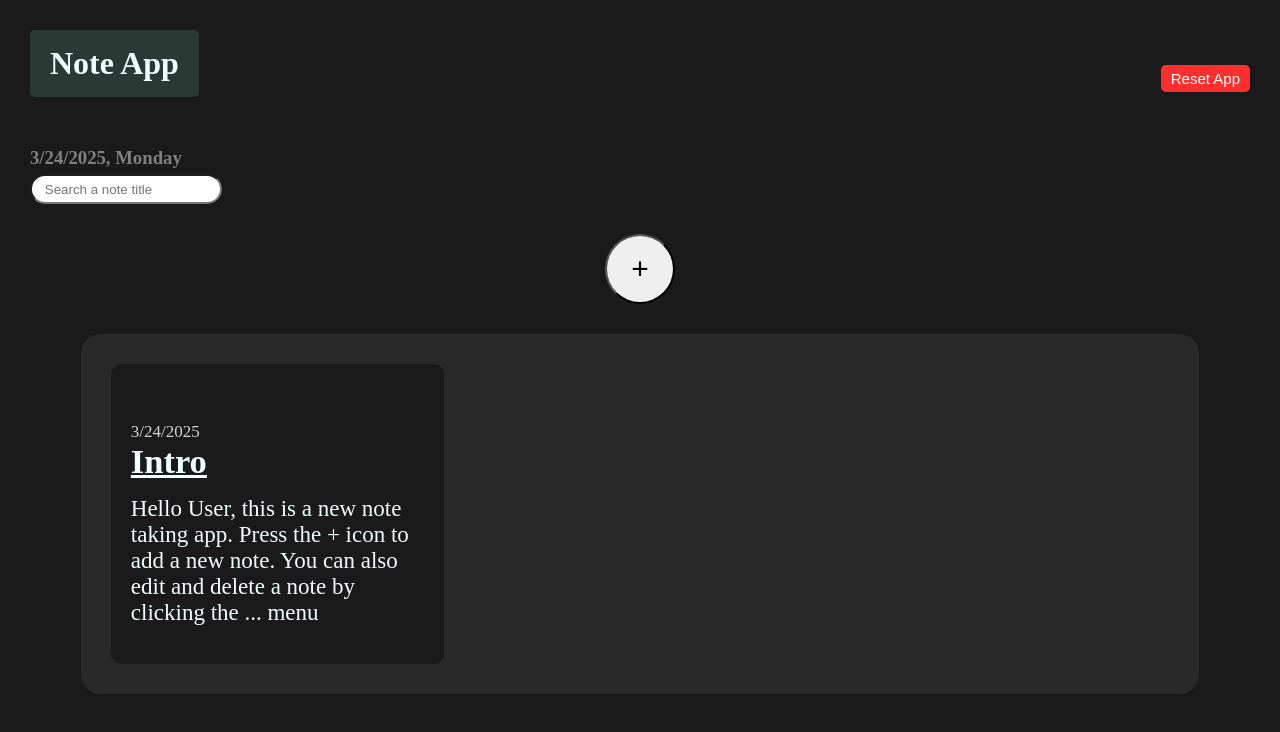
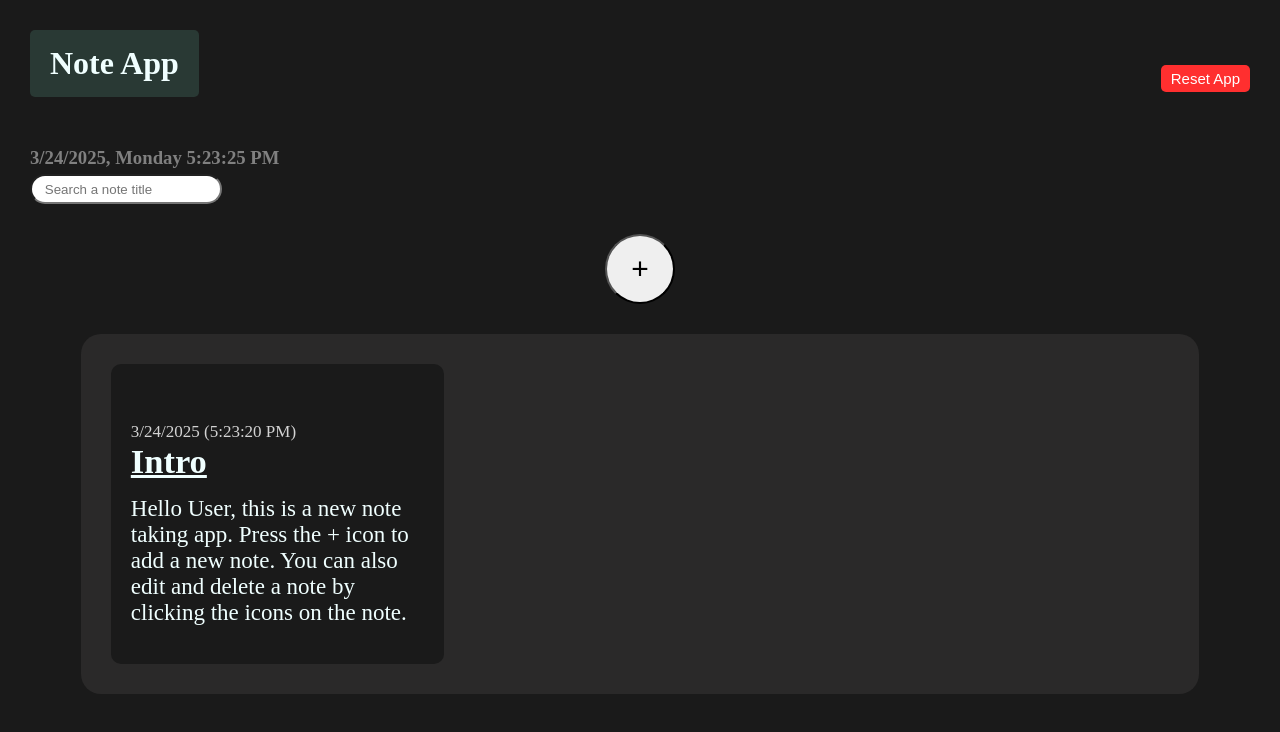
Before and after one commit to Charles7458/Note-App, a React (Vite) app: page / in a window 1280 px wide. Shown: the top 732 px of the page. Built offline with nearby package versions, Linux system fonts and the light colour scheme; some icons are missing.

Commit message:
added time and creation and edit datetimes

```diff
--- a/src/NoteApp.jsx
+++ b/src/NoteApp.jsx
@@ -10,8 +10,7 @@ function noteReducer(notes, action) {
             console.log(`note added. ID: ${action.id}`);
            return [...notes, {
             id: action.id,
-            date: action.date,
-            title: action.title,
+            createdOn: action.createdOn,
             content: action.content,
            }];
         }
@@ -22,7 +21,8 @@ function noteReducer(notes, action) {
                     return note = {
                         ...note,
                         title: action.title,
-                        content: action.content
+                        content: action.content,
+                        lastEdited: action.lastEdited
                     }
                 }
                 else {
@@ -60,7 +60,7 @@ function DelPopup({isOpen, onYes, onNo}) {
     )
 }
 
-function PopUp({isOpen, id=null, date, title, content, onSave, onEdit, onClose, action}) {
+function PopUp({isOpen, id=null, date, time, title, content, onSave, onEdit, onClose, action}) {
     let [newTitle, setNewTitle] = useState(title);
     let [newContent, setNewContent] = useState(content);
 
@@ -69,13 +69,13 @@ function PopUp({isOpen, id=null, date, title, content, onSave, onEdit, onClose,
     }
 
     function handleSave() {
-        onSave({title: newTitle, content: newContent, date: date});
+        onSave({title: newTitle, content: newContent, createdOn: date +" ("+ time+")",});
         setNewTitle();
         setNewContent();
     }
 
     function handleEdit() {
-        onEdit({id: id, title: newTitle, content: newContent});
+        onEdit({id: id, title: newTitle, content: newContent, lastEdited: date +" ("+ time+")"});
         setNewTitle();
         setNewContent();
     }
@@ -88,7 +88,7 @@ function PopUp({isOpen, id=null, date, title, content, onSave, onEdit, onClose,
         <div className='popup-div'>
             <div className='popup'>
                 <div style={{display:"flex", margin:"5px 0px", justifyContent:"flex-end"}}>
-                    <span onClick={e=> {e.stopPropagation; handleClose()}} style={{cursor:"pointer"}}><box-icon name="x" size="m" color="#ffffff"></box-icon></span>
+                    <span onClick={e=> {e.stopPropagation(); handleClose()}} style={{cursor:"pointer"}}><box-icon name="x" size="m" color="#ffffff"></box-icon></span>
                 </div>
                 <b>Date: {date}</b> <br/>
                 <b>Title:</b> <br/>
@@ -101,7 +101,7 @@ function PopUp({isOpen, id=null, date, title, content, onSave, onEdit, onClose,
     )
 }
 
-function Note({id, date, title, content, onEdit, onDelete}) {
+function Note({id, createdOn, lastEdited, title, content, onEdit, onDelete}) {
     function editClick() {
         onEdit(id,title, content)
     }
@@ -119,7 +119,8 @@ function Note({id, date, title, content, onEdit, onDelete}) {
             </div>
 
             <div className='note-text'>
-                <p style={{color:'lightgray',fontSize:'17px'}}>{date}</p>
+                <p style={{color:'lightgray',fontSize:'17px'}}>{createdOn}</p>
+                {lastEdited && <p style={{color:'lightgray',fontSize:'17px'}}>last edit: {lastEdited}</p>}
                 <h2 className='note-title' style={{textDecoration:"underline", marginBottom:"15px"}}>{title}</h2>
                 <p style={{whiteSpace:'pre-wrap'}}>{content}</p>
             </div>
@@ -136,10 +137,10 @@ function NoteApp() {
     const initialNotes=[
         {
             id: 0,
-            date: date.toLocaleDateString(),
+            createdOn: date.toLocaleDateString()+" ("+date.toLocaleTimeString()+")",
             title:"Intro",
             content: "Hello User, this is a new note taking app. "+
-            "Press the + icon to add a new note. You can also edit and delete a note by clicking the ... menu"
+            "Press the + icon to add a new note. You can also edit and delete a note by clicking the icons on the note."
         }
     ]
 
@@ -175,9 +176,7 @@ function NoteApp() {
     function handleAddNotes(note) {
         const newNote = {
             id: nextId,
-            date: note.date,
-            title: note.title,
-            content: note.content
+            ...note
         }
         setShowPopup(false);
 
@@ -185,7 +184,7 @@ function NoteApp() {
             {
                 type: "add",
                 id: newNote.id,
-                date: newNote.date,
+                createdOn: newNote.createdOn,
                 title: newNote.title,
                 content: newNote.content,
             })
@@ -198,7 +197,8 @@ function NoteApp() {
                 type: "edit",
                 id: note.id,
                 title: note.title,
-                content: note.content
+                content: note.content,
+                lastEdited: note.lastEdited
             }
         )
         setSelectedNote();
@@ -224,6 +224,8 @@ function NoteApp() {
         location.reload();
     }
 
+    setInterval(()=>{setDate(new Date())},1000)
+
     return (
 
         <div className='NoteApp'>
@@ -232,7 +234,7 @@ function NoteApp() {
                 <button className='reset-btn' onClick={handleReset}>Reset App</button>
             </div>
 
-            <h3 style={{color:"gray"}}>{date.toLocaleDateString()}, {day}</h3>
+            <h3 style={{color:"gray"}}>{date.toLocaleDateString()}, {day} {date.toLocaleTimeString()}</h3>
             <label className='search-wrapper'>
                 <input type='text' placeholder='Search a note title' className='search' value={search} onChange={e => setSearch(e.target.value)}/>
                 <span className='clear-btn' onClick={()=>setSearch("")}><box-icon name='x' size='sm'></box-icon></span>
@@ -240,7 +242,7 @@ function NoteApp() {
             <DelPopup isOpen={showDelPopup} onYes={handleDeleteNotes} onNo={()=>setShowDelPopup(false)}/>
             <PopUp key={selectedNote} isOpen={showPopup} id={selectedNote} title={popupTitle}
             content={popupContent} action={selectedNote===undefined ? "add": 'edit'} onSave={handleAddNotes}
-            onEdit={handleEditNotes} onClose={()=>{setShowPopup(false); setSelectedNote()}} date={date.toLocaleDateString()}/>
+            onEdit={handleEditNotes} onClose={()=>{setShowPopup(false); setSelectedNote()}} date={date.toLocaleDateString()} time={date.toLocaleTimeString()}/>
 
             <button className='add-note-btn' onClick={handleAddClick}>
                 +
@@ -264,8 +266,8 @@ function NoteApp() {
                         )
                         :
                         notes.map( (note) =>
-                            <Note key={note.id} id={note.id} title={note.title} content={note.content} date={note.date}
-                            onEdit={handlEditClick} onDelete={handleDeleteClick} />
+                            <Note key={note.id} id={note.id} title={note.title} content={note.content} createdOn={note.createdOn}
+                        lastEdited={note.lastEdited} onEdit={handlEditClick} onDelete={handleDeleteClick} />
                         )
                     }
                 </div>
```
